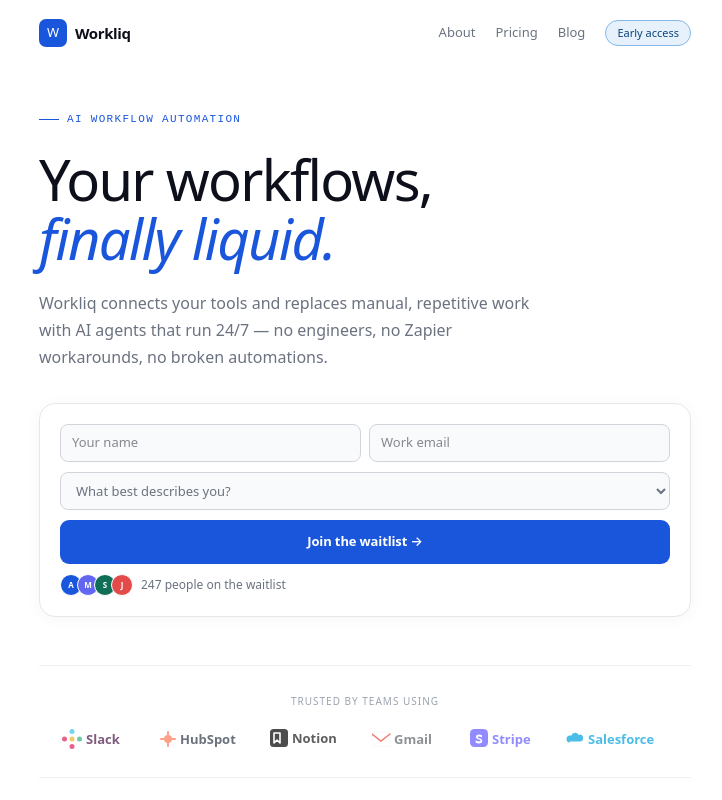
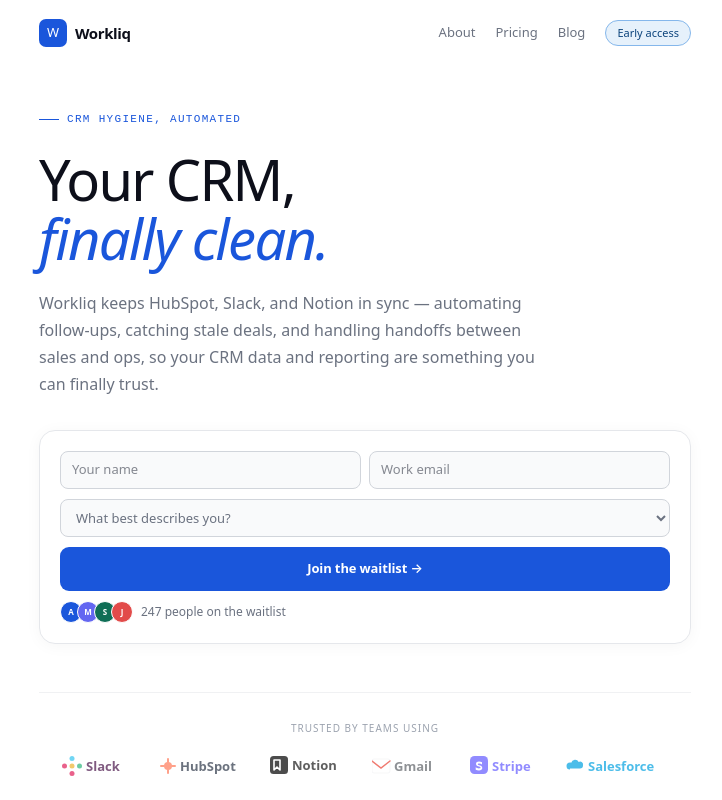
Before and after one commit to Marvellro/workliq.com, a Next.js app: page / in a window 1280 px wide. Shown: the top 800 px of the page, without its empty margins (275-997 px from the left). Built offline with nearby package versions, Linux system fonts and the light colour scheme.

Commit message:
Update page.tsx

```diff
--- a/app/page.tsx
+++ b/app/page.tsx
@@ -181,16 +181,16 @@
       <section style={{ padding: "4rem 0 2rem" }}>
         <div style={{ fontSize: 11, color: "#1A56DB", fontFamily: "monospace", letterSpacing: "0.12em", textTransform: "uppercase", marginBottom: "1.4rem", display: "flex", alignItems: "center", gap: 8, animation: "fadeInUp 0.5s ease both" }}>
           <span style={{ display: "inline-block", width: 20, height: 1.5, background: "#1A56DB" }} />
-          AI workflow automation
+          CRM hygiene, automated
         </div>
 
         <h1 style={{ fontSize: "clamp(34px, 7.5vw, 56px)", fontWeight: 500, lineHeight: 1.06, letterSpacing: "-0.03em", marginBottom: "1.3rem", color: "#0D0F1A", animation: "fadeInUp 0.6s ease 0.1s both" }}>
-          Your workflows,<br />
-          <em style={{ fontStyle: "italic", color: "#1A56DB" }}>finally liquid.</em>
+          Your CRM,<br />
+          <em style={{ fontStyle: "italic", color: "#1A56DB" }}>finally clean.</em>
         </h1>
 
         <p style={{ fontSize: 16, color: "#6B7280", lineHeight: 1.7, maxWidth: 500, marginBottom: "2rem", animation: "fadeInUp 0.6s ease 0.2s both" }}>
-          Workliq connects your tools and replaces manual, repetitive work with AI agents that run 24/7 — no engineers, no Zapier workarounds, no broken automations.
+          Workliq keeps HubSpot, Slack, and Notion in sync — automating follow-ups, catching stale deals, and handling handoffs between sales and ops, so your CRM data and reporting are something you can finally trust.
         </p>
 
         {/* ── WAITLIST FORM ── */}
```
